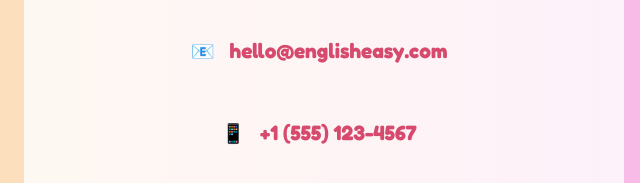
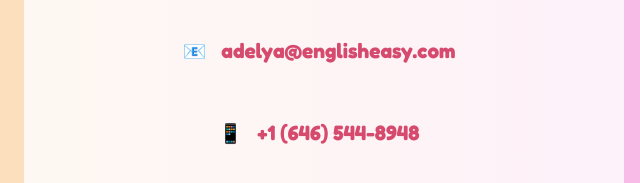
Before and after one commit to ad31yaoa/ad31yaoa.github.io, a plain HTML site: page index.html in a window 1280 px wide. Shown: the part 5938-6121 px from the top of the page, 316-956 px from the left. Drawn offline with Linux system fonts and the light colour scheme; files whose address does not match are found by name.

Commit message:
Update index.html
Signed-off-by: ad31yaoa <ameymanbekova@mercy.edu>

```diff
--- a/index.html
+++ b/index.html
@@ -138,10 +138,10 @@
     <div class="contact-container">
       <p class="contact-info">Ready to start your English learning journey? Get in touch to schedule your first lesson!</p>
       <p class="contact-info">
-        📧 <a href="mailto:hello@englisheasy.com" class="contact-link">hello@englisheasy.com</a>
+        📧 <a href="mailto:adelya@englisheasy.com" class="contact-link">adelya@englisheasy.com</a>
       </p>
       <p class="contact-info">
-        📱 <a href="#" class="contact-link">+1 (555) 123-4567</a>
+        📱 <a href="#" class="contact-link">+1 (646) 544-8948</a>
       </p>
       <p class="contact-info">I typically respond within 24 hours. Looking forward to hearing from you!</p>
     </div>
```
